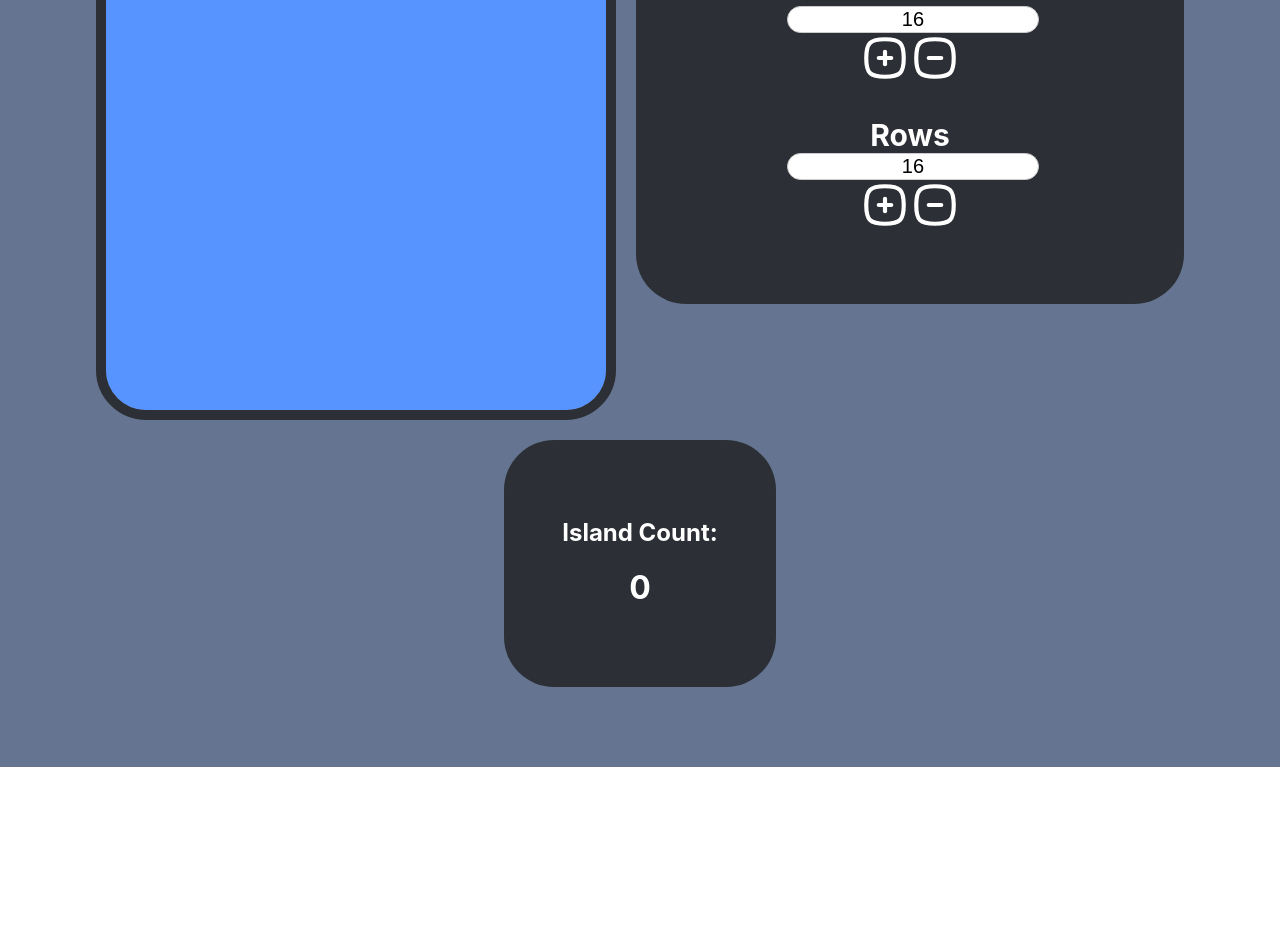
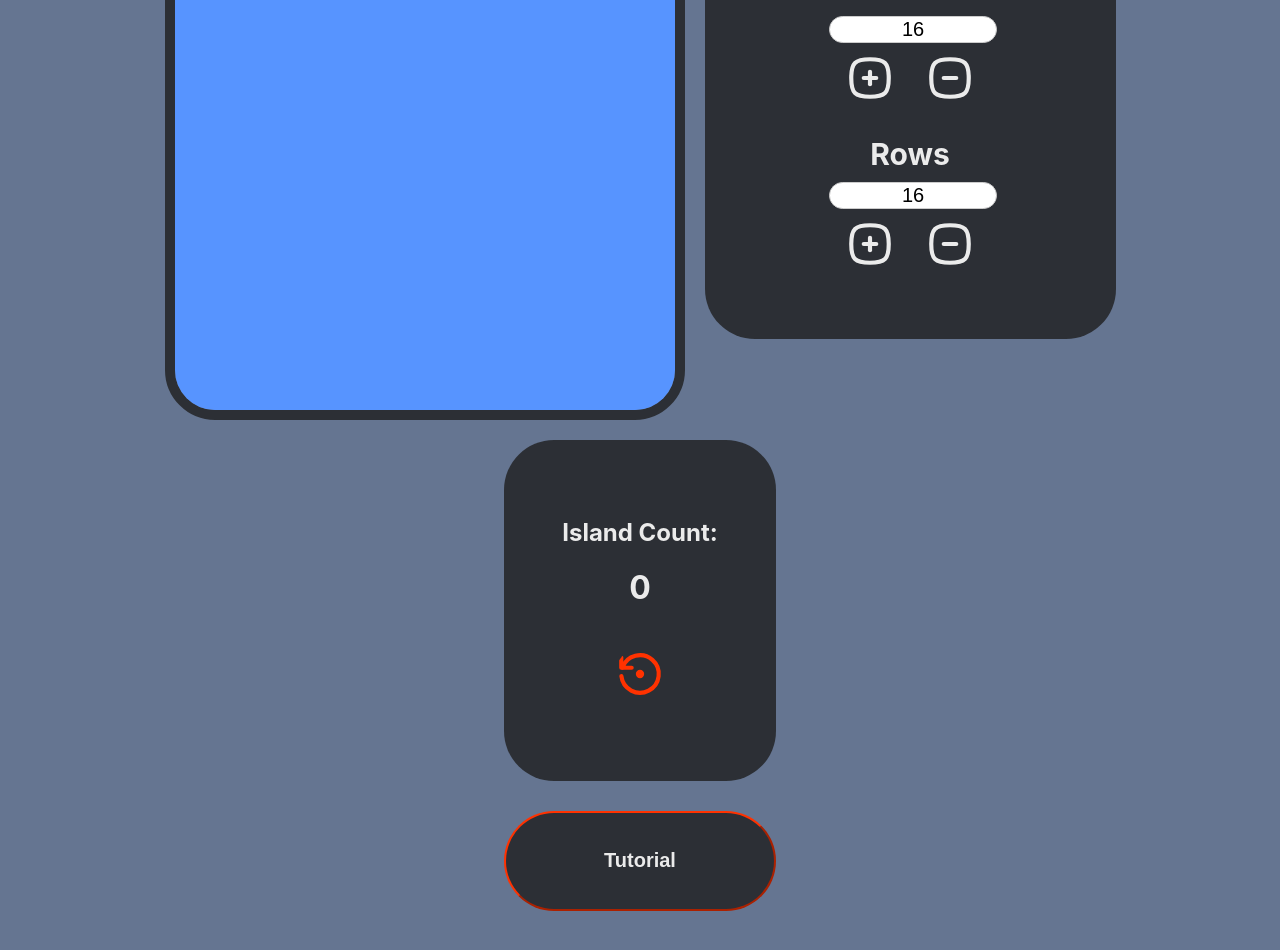
Before and after one commit to sahilg2000/Island-Grid, a React (Create React App) app: page / in a window 1280 px wide. Shown: the part 180-1130 px from the top of the page. Before the commit the page ends 947 px from the top, so only its background shows below. Built offline with nearby package versions, Linux system fonts and the light colour scheme.

Commit message:
Added reset and tutorial buttons, updated README.
Added hook file useTutorial to show tutorial steps as popups.
Reset button resets the grid back to a full ocean and removes islands, keeps dimensions intact.

Added "color red" constant to App.css.

```diff
--- a/src/App.css
+++ b/src/App.css
@@ -4,7 +4,8 @@
   */
   --unit-background: rgba(30, 30, 30, 0.8);
   --app-background: rgb(101, 117, 145);
-  --text-color: rgb(255, 255, 255);
+  --text-color: rgb(235, 235, 235);
+  --highlight-color: rgb(255, 50, 0);
 
   /*
     Constants (values)
@@ -73,7 +74,7 @@
 .dimension {
   display: flex;
   flex-direction: column;
-  gap: 30px;
+  gap: 33px;
   padding: 70px;
   background-color: var(--unit-background);
   border-radius: var(--border-radius);
@@ -81,8 +82,9 @@
 }
 
 .input-group {
+  display: grid;
+  gap: 10px;
   width: 60%;
-  gap: 10px;
   align-items: center;
   text-align: center;
   color: var(--text-color);
@@ -101,7 +103,13 @@
   border-radius: var(--border-radius);
 }
 
-.button {
+.button-group {
+  display: flex;
+  gap: 30px;
+  justify-content: center;
+}
+
+.change-button {
   height: 50px;
   width: 50px;
 }
@@ -117,7 +125,45 @@
   color: var(--text-color);
 }
 
+.reset-button {
+  color: var(--highlight-color);
+  height: 50px;
+  width: 50px;
+  border-radius: var(--border-radius);
+  padding: 20px;
+}
 
+/*
+  Tutorial Button and overlay settings
+*/
+.tutorial-button {
+  width: 100%;
+  padding: 20px;
+  margin-top: 30px;
+  background-color: var(--unit-background);
+  border-radius: var(--border-radius);
+  text-align: center;
+  color: var(--text-color);
+  border-color: var(--highlight-color);
+}
+
+.highlight {
+  position: relative;
+  z-index: 1000;
+  box-shadow: 0 0 0 9999px rgba(0, 0, 0, 0.7);
+}
+
+.tutorial-overlay {
+  position: fixed;
+  bottom: 20px;
+  left: 50%;
+  transform: translateX(-50%);
+  background-color: white;
+  padding: 20px;
+  border-radius: var(--border-radius);
+  box-shadow: 0 0 10px rgba(0, 0, 0, 0.3);
+  z-index: 1001;
+}
 
 /*
   Purely Cosmetic:
--- a/src/App.js
+++ b/src/App.js
@@ -1,17 +1,50 @@
-import React, { useState } from 'react';
+import React, { useState, useEffect } from 'react';
 import './App.css';
 import Grid from './components/Grid';
 import Dimension from './components/Dimension';
 import IslandCount from './components/IslandCount';
+import useTutorial from './hooks/useTutorial';
+import { TbRestore } from "react-icons/tb";
 
 function App() {
-  // Main app
-  const [sizeX, setSizeX] = useState(16);
-  const [sizeY, setSizeY] = useState(16);
-  const [grid, setGrid] = useState([]);           // Grid, with all cells
+  const initialSizeX = 16;
+  const initialSizeY = 16;
+
+  const [sizeX, setSizeX] = useState(initialSizeX);
+  const [sizeY, setSizeY] = useState(initialSizeY);
+
+  const [grid, setGrid] = useState([]);             // Grid, with all cells
+
+  useEffect(() => {
+    resetGrid();
+  }, []);
+
+  // Tutorial steps
+  const tutorialSteps = [
+    { element: '.grid', text: 'This is the grid where you can create islands. ' +
+      'Clicking on this section creates landmasses in this ocean. \n'
+      + 'Landmasses that are connected vertically or horizontally are considered as one island.' },
+
+    { element: '.dimension', text: 'Adjust the grid dimensions here. \n' +
+      'Use the "+" (plus) and "-" (minus) buttons to increment or decrement the grid\'s rows and columns. \n\n' +
+      'DELETING A ROW OR COLUMN ERASES ALL ISLANDS! \n' },
+
+    { element: '.island-count', text: 'The number of islands is displayed here. \n' +
+      'This updates in real time. ' },
+
+    { element: '.reset-button', text: 'Click here to erase all islands. Does not affect dimensions. \n' +
+      'THIS ACTION IS PERMANENT AND CANNOT BE UNDONE. ' }
+  ];
+
+  const { tutorialStep, nextTutorialStep } = useTutorial(tutorialSteps);
+
+  const resetGrid = () => {
+    const blankGrid = Array(sizeY).fill().map(() => Array(sizeX).fill(0));
+    setGrid(blankGrid);
+  };
 
   return (
-    <div className="App">
+    <div className="App" onClick={tutorialStep > 0 ? nextTutorialStep : undefined}>
       <h1 className='header'>Island Visualizer</h1>
       <div className="content-container">
         <div className='grid-container'>
@@ -22,16 +55,32 @@ function App() {
             setGrid={setGrid}
           />
         </div>
+
         <Dimension
           sizeX={sizeX}
           sizeY={sizeY}
           setSizeX={setSizeX}
           setSizeY={setSizeY}
         />
-        <div className='island-count'>
-          <h2>Island Count:</h2>
-          <h1><IslandCount grid={grid}/></h1>
+
+        <div className='info'>
+          <div className='island-count'>
+            <h2>Island Count:</h2>
+            <h1><IslandCount grid={grid}/></h1>
+            <TbRestore className='reset-button' onClick={resetGrid}/>
+          </div>
+          <button className='tutorial-button' onClick={nextTutorialStep}>
+            <h2>Tutorial</h2>
+          </button>
         </div>
+
+        {tutorialStep > 0 && (
+          <div className="tutorial-overlay">
+            <p>{tutorialSteps[tutorialStep - 1].text}</p>
+            <br/>
+            <p> Click anywhere to continue </p>
+          </div>
+        )}
 
       </div>
     </div>
--- a/src/components/Dimension.js
+++ b/src/components/Dimension.js
@@ -23,8 +23,8 @@ function Dimension({ sizeX, sizeY, setSizeX, setSizeY }) {
                 min="1"
             />
             <div className="button-group">
-                <TbSquareRoundedPlus className="button" onClick={() => handleDimensionChange(setSizeX, sizeX + 1)} />
-                <TbSquareRoundedMinus className="button" onClick={() => handleDimensionChange(setSizeX, sizeX - 1)}/>
+                <TbSquareRoundedPlus className="change-button" onClick={() => handleDimensionChange(setSizeX, sizeX + 1)} />
+                <TbSquareRoundedMinus className="change-button" onClick={() => handleDimensionChange(setSizeX, sizeX - 1)}/>
             </div>
         </div>
 
@@ -39,8 +39,8 @@ function Dimension({ sizeX, sizeY, setSizeX, setSizeY }) {
                 min="1"
             />
             <div className="button-group">
-                <TbSquareRoundedPlus className="button" onClick={() => handleDimensionChange(setSizeY, sizeY + 1)} />
-                <TbSquareRoundedMinus className="button" onClick={() => handleDimensionChange(setSizeY, sizeY - 1)}/>
+                <TbSquareRoundedPlus className="change-button" onClick={() => handleDimensionChange(setSizeY, sizeY + 1)} />
+                <TbSquareRoundedMinus className="change-button" onClick={() => handleDimensionChange(setSizeY, sizeY - 1)}/>
             </div>
         </div>
     </div>
--- a/src/components/IslandCount.js
+++ b/src/components/IslandCount.js
@@ -1,4 +1,4 @@
-import React, { useMemo } from "react";
+import { useMemo } from "react";
 import '../App.css'
 
 function IslandCount({ grid }) {
--- /dev/null
+++ b/src/hooks/useTutorial.js
@@ -0,0 +1,35 @@
+import { useState, useEffect } from 'react';
+
+const useTutorial = (tutorialSteps) => {
+  const [tutorialStep, setTutorialStep] = useState(0);
+
+  useEffect(() => {
+    if (tutorialStep > 0 && tutorialStep <= tutorialSteps.length) {
+      const element = document.querySelector(tutorialSteps[tutorialStep - 1].element);
+      if (element) {
+        element.classList.add('highlight');
+      }
+    }
+
+    return () => {
+      tutorialSteps.forEach(step => {
+        const element = document.querySelector(step.element);
+        if (element) {
+          element.classList.remove('highlight');
+        }
+      });
+    };
+  }, [tutorialStep, tutorialSteps]);
+
+  const nextTutorialStep = () => {
+    if (tutorialStep < tutorialSteps.length) {
+      setTutorialStep(tutorialStep + 1);
+    } else {
+      setTutorialStep(0);
+    }
+  };
+
+  return { tutorialStep, nextTutorialStep };
+};
+
+export default useTutorial;
```
Also changed, not shown: 1 other file (tests, documents, lock files or other folders).
